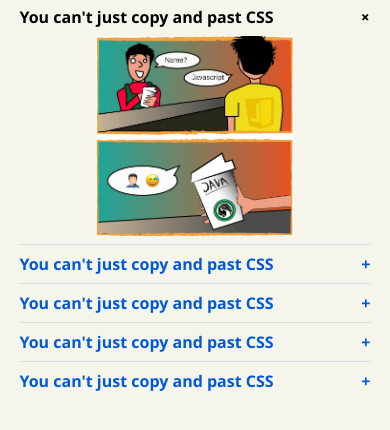
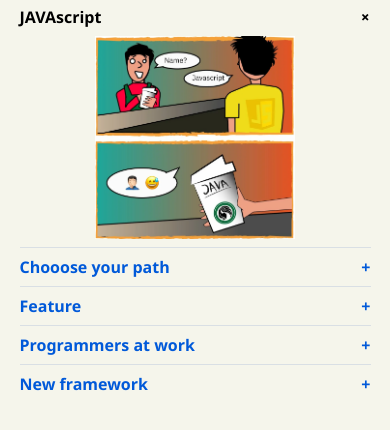
Before and after one commit to AlexeiFilimonov/cssBayan, a plain HTML site: page cssBayan/index.html in a window 390 px wide. Shown: the part 44-474 px from the top of the page. Drawn offline with Linux system fonts and the light colour scheme.

Commit message:
refactor: add new memes (Sun, Mar 12, 2023 06:45:53 PM)

```diff
--- a/cssBayan/index.html
+++ b/cssBayan/index.html
@@ -16,7 +16,7 @@
             <input type="radio" name="aaa" id="meme1" checked>
             <label for="meme1">
                 <div class="meme__header">
-                    <span class="meme__text">You can't just copy and past CSS</span>
+                    <span class="meme__text">JAVAscript</span>
                     <span class="meme__icon">+</span>
                 </div>
                 <div class="meme__image-container">
@@ -28,11 +28,11 @@
             <input type="radio" name="aaa" id="meme2">
             <label for="meme2">
                 <div class="meme__header">
-                    <span class="meme__text">You can't just copy and past CSS</span>
+                    <span class="meme__text">Chooose your path</span>
                     <span class="meme__icon">+</span>
                 </div>
                 <div class="meme__image-container">
-                    <img src="img/meme1.png" alt="meme1" class="meme__image">
+                    <img src="img/meme2.png" alt="meme1" class="meme__image">
                 </div>
             </label>
         </div>
@@ -40,11 +40,11 @@
             <input type="radio" name="aaa" id="meme3">
             <label for="meme3">
                 <div class="meme__header">
-                    <span class="meme__text">You can't just copy and past CSS</span>
+                    <span class="meme__text">Feature</span>
                     <span class="meme__icon">+</span>
                 </div>
                 <div class="meme__image-container">
-                    <img src="img/meme1.png" alt="meme1" class="meme__image">
+                    <img src="img/meme3.png" alt="meme1" class="meme__image">
                 </div>
             </label>
         </div>
@@ -52,11 +52,11 @@
             <input type="radio" name="aaa" id="meme4">
             <label for="meme4">
                 <div class="meme__header">
-                    <span class="meme__text">You can't just copy and past CSS</span>
+                    <span class="meme__text">Programmers at work</span>
                     <span class="meme__icon">+</span>
                 </div>
                 <div class="meme__image-container">
-                    <img src="img/meme1.png" alt="meme1" class="meme__image">
+                    <img src="img/meme4.png" alt="meme1" class="meme__image">
                 </div>
             </label>
         </div>
@@ -64,11 +64,11 @@
             <input type="radio" name="aaa" id="meme5">
             <label for="meme5">
                 <div class="meme__header">
-                    <span class="meme__text">You can't just copy and past CSS</span>
+                    <span class="meme__text">New framework</span>
                     <span class="meme__icon">+</span>
                 </div>
                 <div class="meme__image-container">
-                    <img src="img/meme1.png" alt="meme1" class="meme__image">
+                    <img src="img/meme5.png" alt="meme1" class="meme__image">
                 </div>
             </label>
         </div>
--- a/cssBayan/style.css
+++ b/cssBayan/style.css
@@ -44,7 +44,7 @@
 
 .meme__image {
     transition: .3s;
-    height: 0;
+    width: 0;
 }
 
 input {
@@ -56,7 +56,7 @@
 }
 
 input:checked+label .meme__image {
-    height: 30rem;
+    width: 30rem;
     margin-bottom: 1em;
 }
 
@@ -80,7 +80,7 @@
     }
 
     .meme:hover .meme__image {
-        height: 30rem;
+        width: 30rem;
         margin-bottom: 1em;
     }
 
@@ -111,11 +111,11 @@
     }
 
     input:checked+label .meme__image {
-        height: 25rem;
+        width: 25rem;
     }
 
     .meme:hover .meme__image {
-        height: 25rem;
+        width: 25rem;
     }
 }
 
```
Also changed, not shown: cssBayan/img/meme2.png (added), cssBayan/img/meme3.png (added), cssBayan/img/meme4.png (added), cssBayan/img/meme5.png (added).
